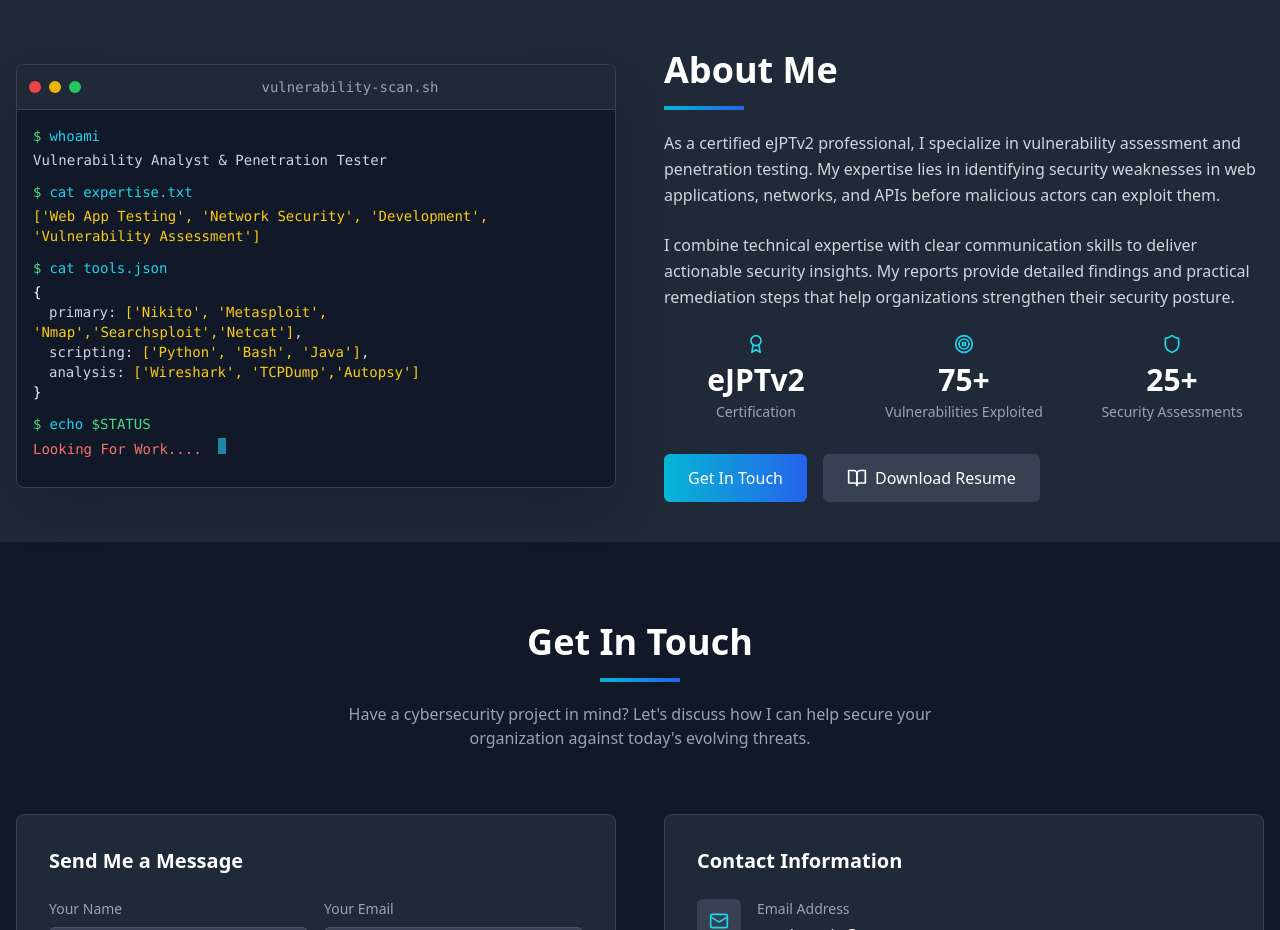
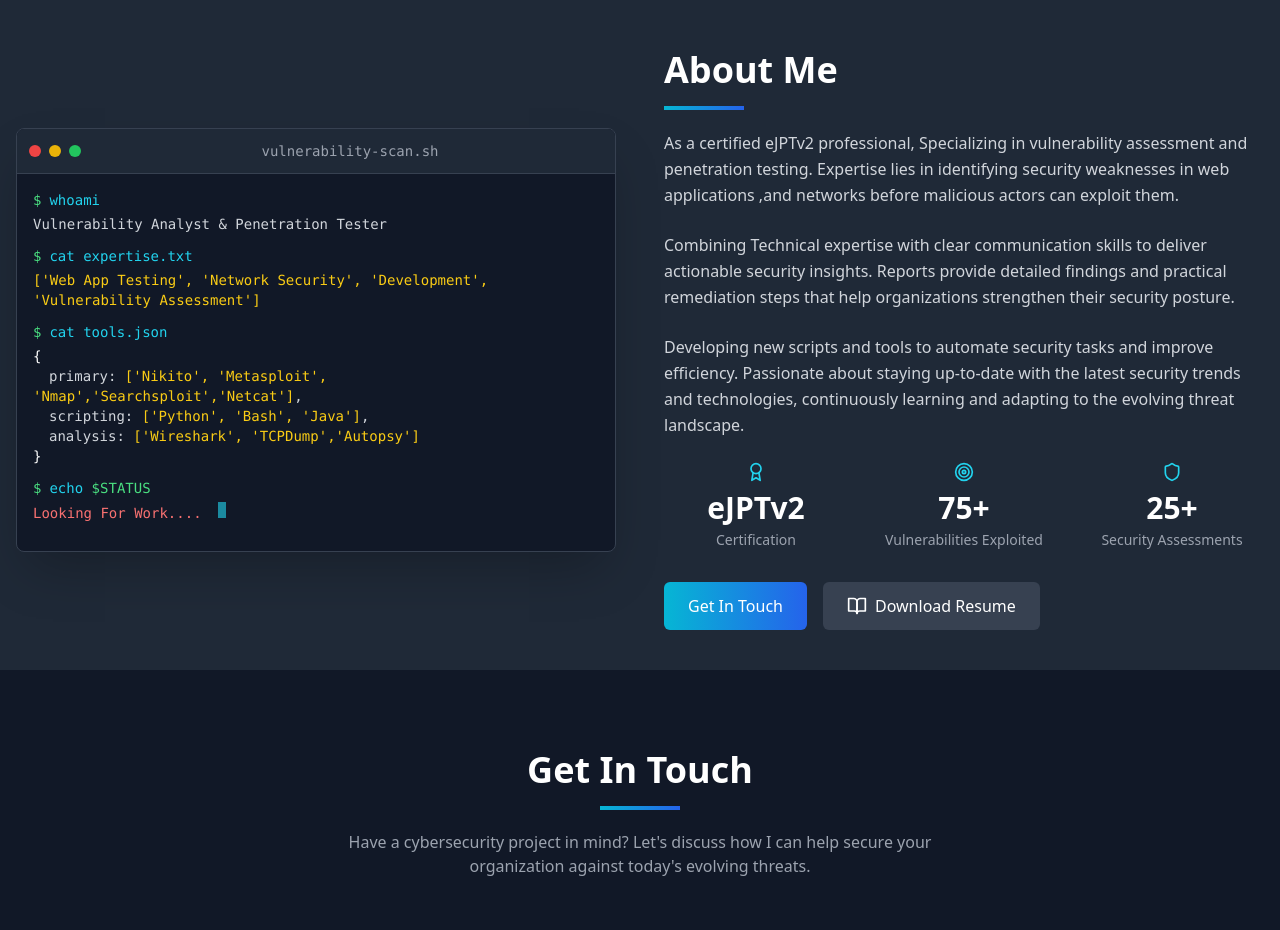
Before and after one commit to dkgamer02ai/React-Portfolio, a React (Vite) app: page / in a window 1280 px wide. Shown: the part 3360-4290 px from the top of the page. Built offline with nearby package versions, Linux system fonts and the light colour scheme.

Commit message:
About fixing

```diff
--- a/src/components/About.tsx
+++ b/src/components/About.tsx
@@ -97,12 +97,15 @@ const About: React.FC = () => {
             <div className="w-20 h-1 bg-gradient-to-r from-cyan-500 to-blue-600 mb-5"></div>
 
             <p className="text-gray-300 mb-6 leading-relaxed">
-              As a certified eJPTv2 professional, I specialize in vulnerability assessment and penetration testing. My expertise lies in identifying security weaknesses in web applications, networks, and APIs before malicious actors can exploit them.
+              As a certified eJPTv2 professional, Specializing in vulnerability assessment and penetration testing. Expertise lies in identifying security weaknesses in web applications ,and networks before malicious actors can exploit them.
+            </p>
+            <p className="text-gray-300 mb-6 leading-relaxed">
+              Combining Technical expertise with clear communication skills to deliver actionable security insights. Reports provide detailed findings and practical remediation steps that help organizations strengthen their security posture.
+            </p>
+            <p className='text-gray-300 mb-6 leading-relaxed'>
+              Developing new scripts and tools to automate security tasks and improve efficiency. Passionate about staying up-to-date with the latest security trends and technologies, continuously learning and adapting to the evolving threat landscape.
             </p>
 
-            <p className="text-gray-300 mb-6 leading-relaxed">
-              I combine technical expertise with clear communication skills to deliver actionable security insights. My reports provide detailed findings and practical remediation steps that help organizations strengthen their security posture.
-            </p>
 
             <div className="grid grid-cols-2 md:grid-cols-3 gap-6 mb-8">
               {stats.map((stat, index) => (
```
